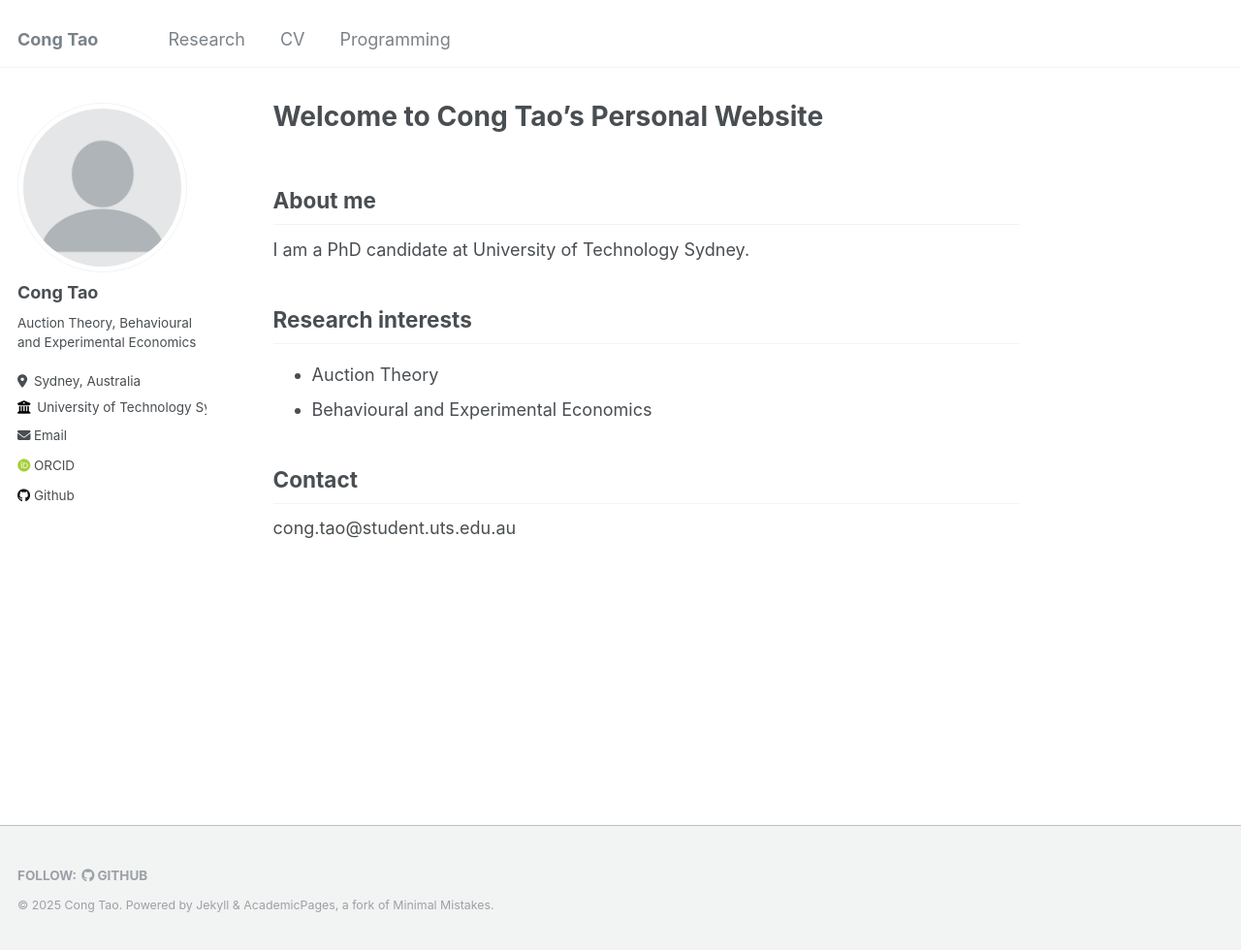
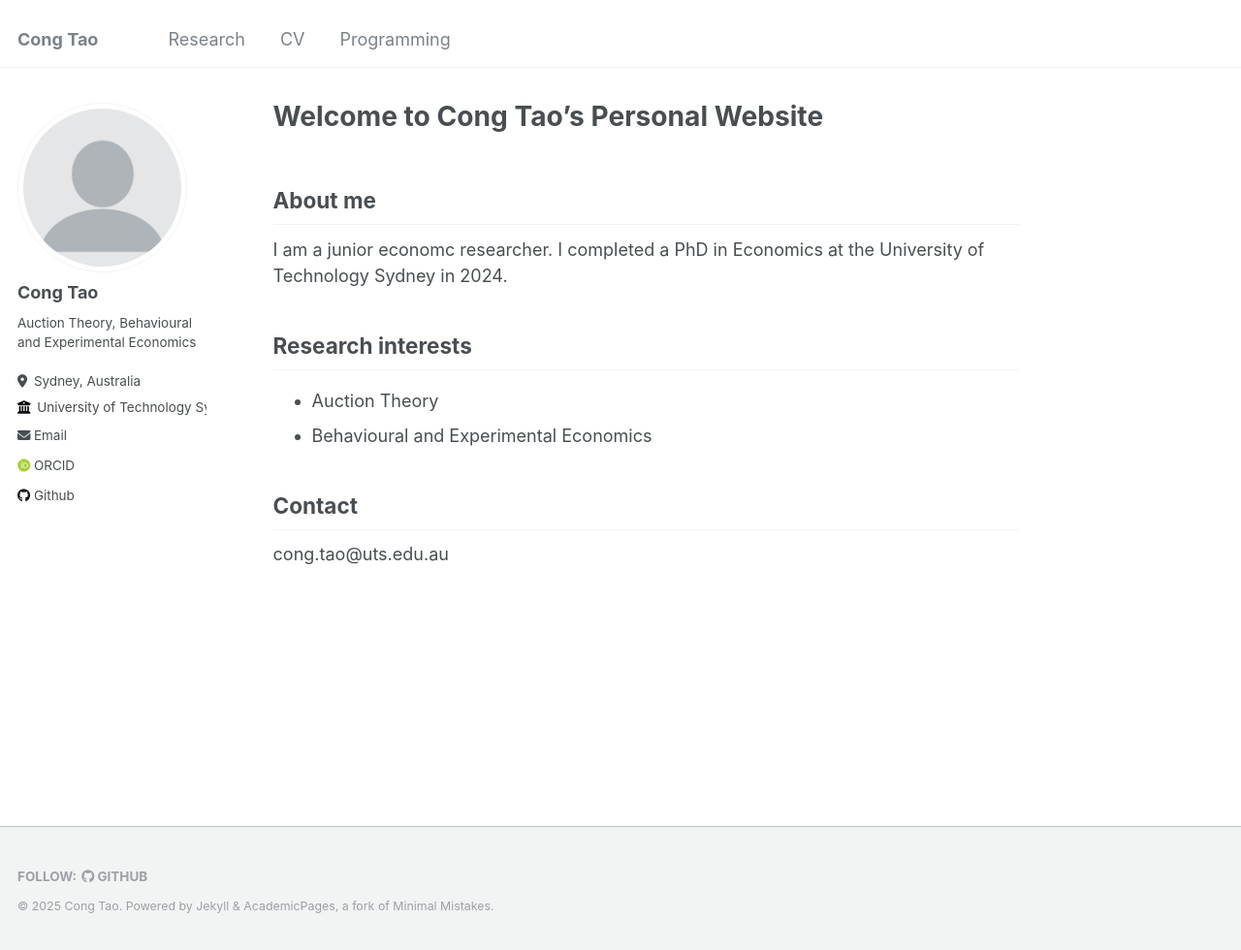
Before and after one commit to Misaka-19090/Misaka-19090.github.io, a Jekyll site: the page built from _pages/about.md, in a window 1280 px wide and 980 px high. Shown: the whole window at 97% size. Built offline with Jekyll 4.4.1, drawn with Linux system fonts in a browser that asks for light colours; some web fonts are replaced.

Commit message:
update personal info

```diff
--- a/_pages/about.md
+++ b/_pages/about.md
@@ -9,7 +9,7 @@ redirect_from:
 
 ## About me
 
-I am a PhD candidate at University of Technology Sydney.
+I am a junior economc researcher. I completed a PhD in Economics at the University of Technology Sydney in 2024.
 
 ## Research interests
 
@@ -18,4 +18,4 @@ I am a PhD candidate at University of Technology Sydney.
 
 ## Contact
 
-cong.tao@student.uts.edu.au
+cong.tao@uts.edu.au
```
Also changed, not shown: _publications/Flower_Auction.md (+1 -1 lines).
